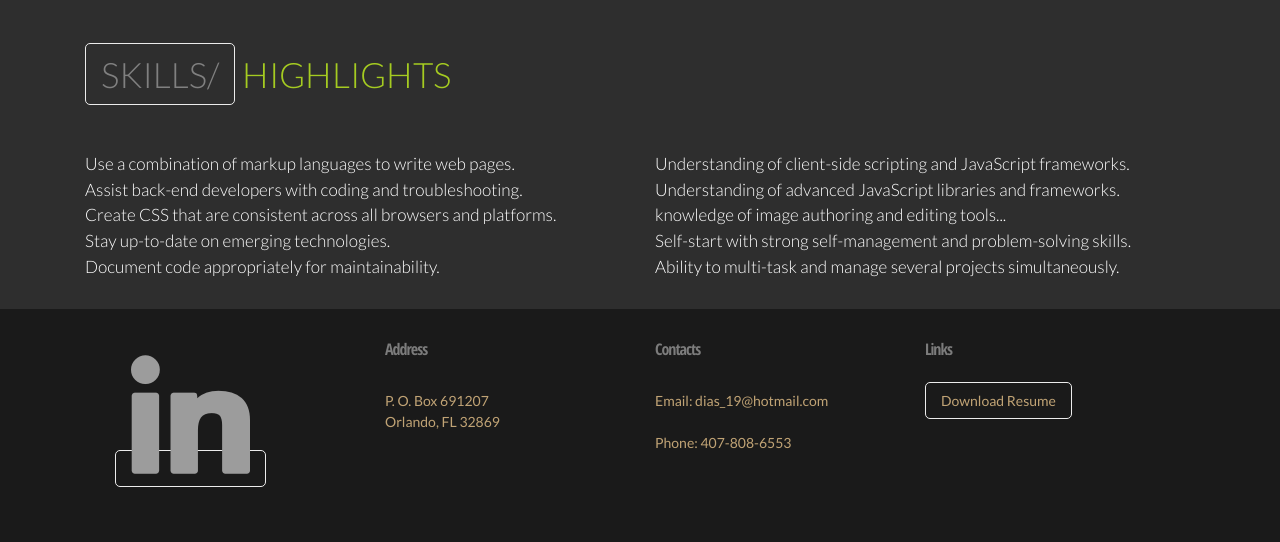
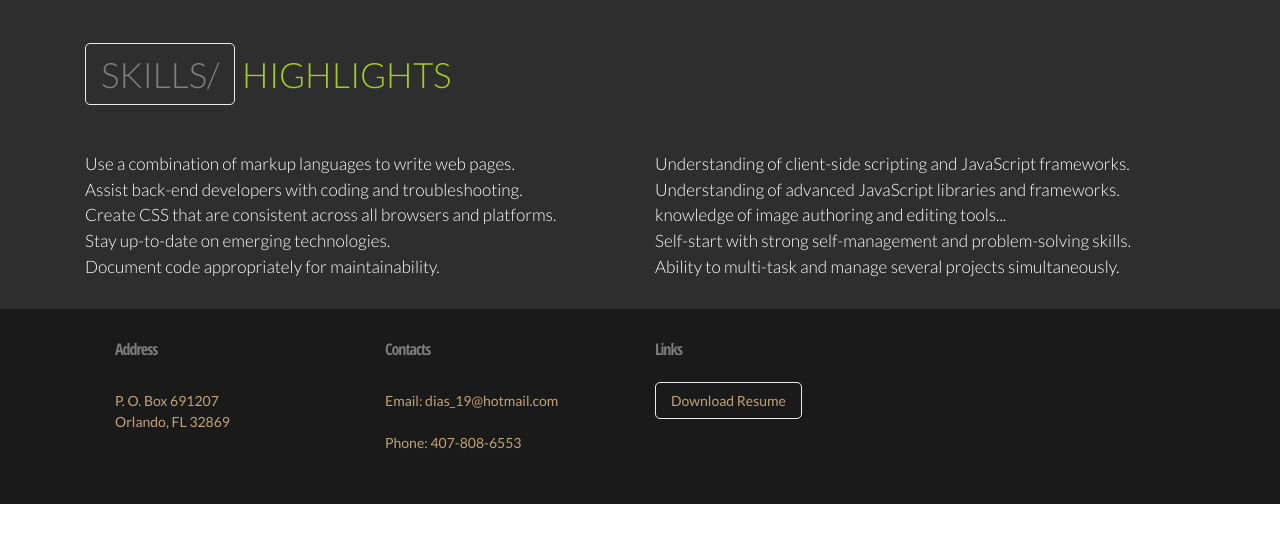
Before and after one commit to maw3oud/Portfolio, a plain HTML site: page index.html in a window 1280 px wide. Shown: the part 3855-4397 px from the top of the page. After the commit the page ends 4359 px from the top, so only its background shows below. Drawn offline with Linux system fonts and the light colour scheme; animation ran at ten frames a second; a script that the page names is missing.

Commit message:
Update index.html

```diff
--- a/index.html
+++ b/index.html
@@ -518,9 +518,7 @@
 <section class="mbr-section mbr-section-md-padding mbr-footer footer1" id="contacts1-6" style="background-color: rgb(26, 26, 26); padding-top: 30px; padding-bottom: 30px;">
     <div class="container">
         <div class="row">
-            <div class="mbr-footer-content col-xs-12 col-md-3">
-                <div><a href="http://linkedin.com/in/purelight4ever" target="_blank"><span class="socicon socicon-linkedin mbr-iconfont mbr-iconfont-contacts1"></span></a></div>
-            </div>
+
             <div class="mbr-footer-content col-xs-12 col-md-3">
                 <p><strong>Address</strong><br>P. O. Box 691207<br>
                   Orlando, FL 32869</p>
```
